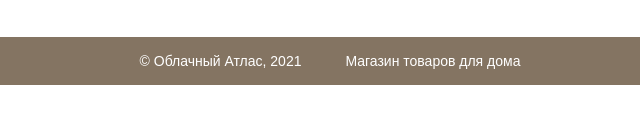
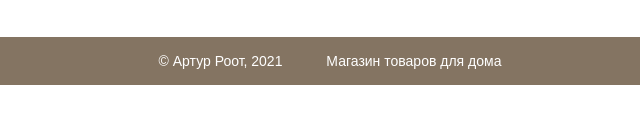
Before and after one commit to QuarkLHC/Corner-, a plain HTML site: page index.html in a window 1280 px wide. Shown: the part 667-790 px from the top of the page, 310-950 px from the left. Drawn offline with Linux system fonts and the light colour scheme.

Commit message:
Update index.html

```diff
--- a/index.html
+++ b/index.html
@@ -34,7 +34,7 @@
 
     <footer class="site-footer">
       <div class="container">
-        <p>© Облачный Атлас, 2021</p>
+        <p>© Артур Роот, 2021</p>
         <p>Магазин товаров для дома</p>
       </div>
     </footer>
```
